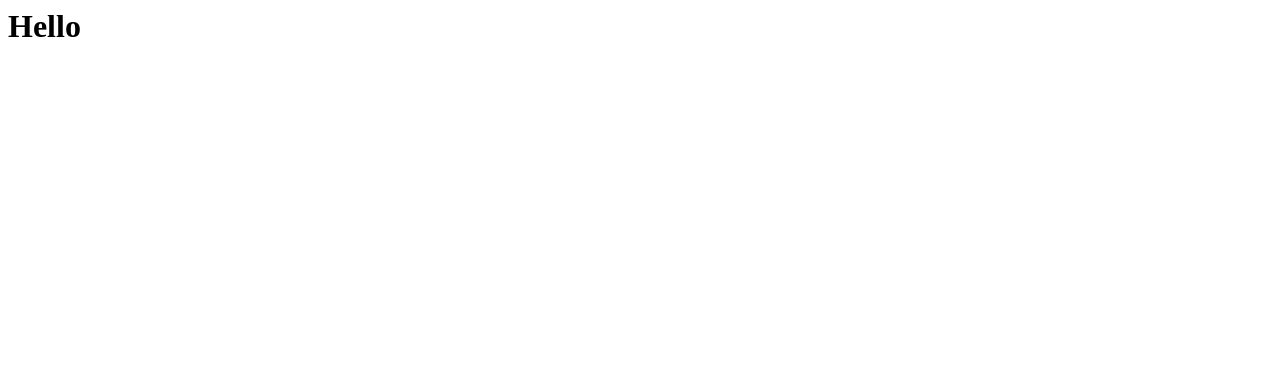
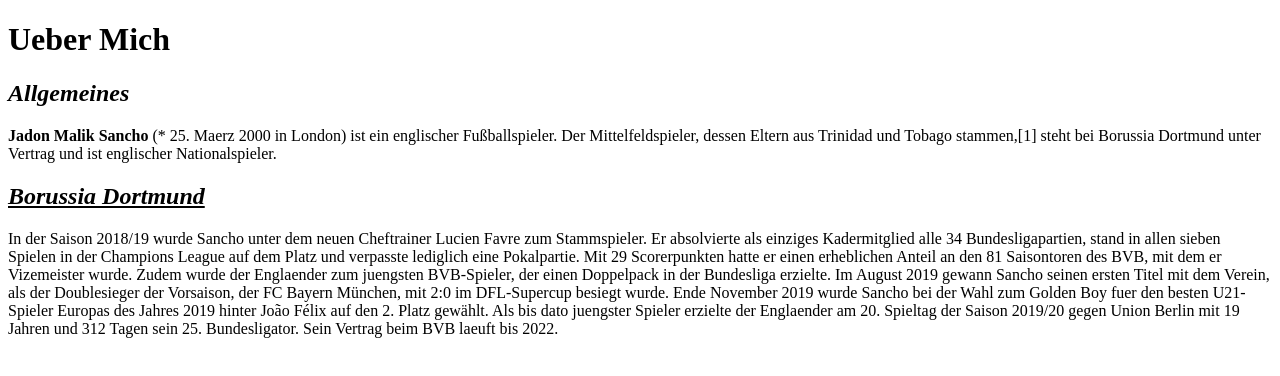
Before and after one commit to geedragon123/hello-world, a plain HTML site: page index.html in a window 1280 px wide. Drawn offline with Linux system fonts and the light colour scheme.

Commit message:
Update index.html

```diff
--- a/index.html
+++ b/index.html
@@ -1 +1,27 @@
-<h1> Hello </h1>
+<!DOCTYPE html>
+<html>
+<body>
+
+<h1>Ueber Mich</h1>
+
+<h2><i>Allgemeines</i></h2>
+<p>
+<b>Jadon Malik Sancho</b> (* 25. Maerz 2000 in London) ist ein englischer Fußballspieler. Der Mittelfeldspieler,
+dessen Eltern aus Trinidad und Tobago stammen,[1]
+ steht bei Borussia Dortmund unter Vertrag und ist englischer Nationalspieler.</p>
+<p>
+
+<h2><i><u>Borussia Dortmund</u></i></h2>
+<p>In der Saison 2018/19 wurde Sancho unter dem neuen Cheftrainer Lucien Favre zum Stammspieler.
+Er absolvierte als einziges Kadermitglied alle 34 Bundesligapartien, stand in allen sieben Spielen in der Champions League
+auf dem Platz und verpasste lediglich eine Pokalpartie. Mit 29 Scorerpunkten hatte er einen erheblichen Anteil an den 81
+Saisontoren des BVB, mit dem er Vizemeister wurde. Zudem wurde der Englaender zum juengsten BVB-Spieler, der einen
+ Doppelpack in der Bundesliga erzielte. Im August 2019 gewann Sancho seinen ersten Titel mit dem Verein,
+ als der Doublesieger der Vorsaison, der FC Bayern München, mit 2:0 im DFL-Supercup besiegt wurde.
+ Ende November 2019 wurde Sancho bei der Wahl zum Golden Boy fuer den besten U21-Spieler Europas des
+ Jahres 2019 hinter João Félix auf den 2. Platz gewählt. Als bis dato juengster Spieler erzielte
+ der Englaender am 20. Spieltag der Saison 2019/20 gegen Union Berlin mit 19 Jahren und 312 Tagen sein 25. Bundesligator.
+ Sein Vertrag beim BVB laeuft bis 2022.</p>
+
+</body>
+</html>
```
